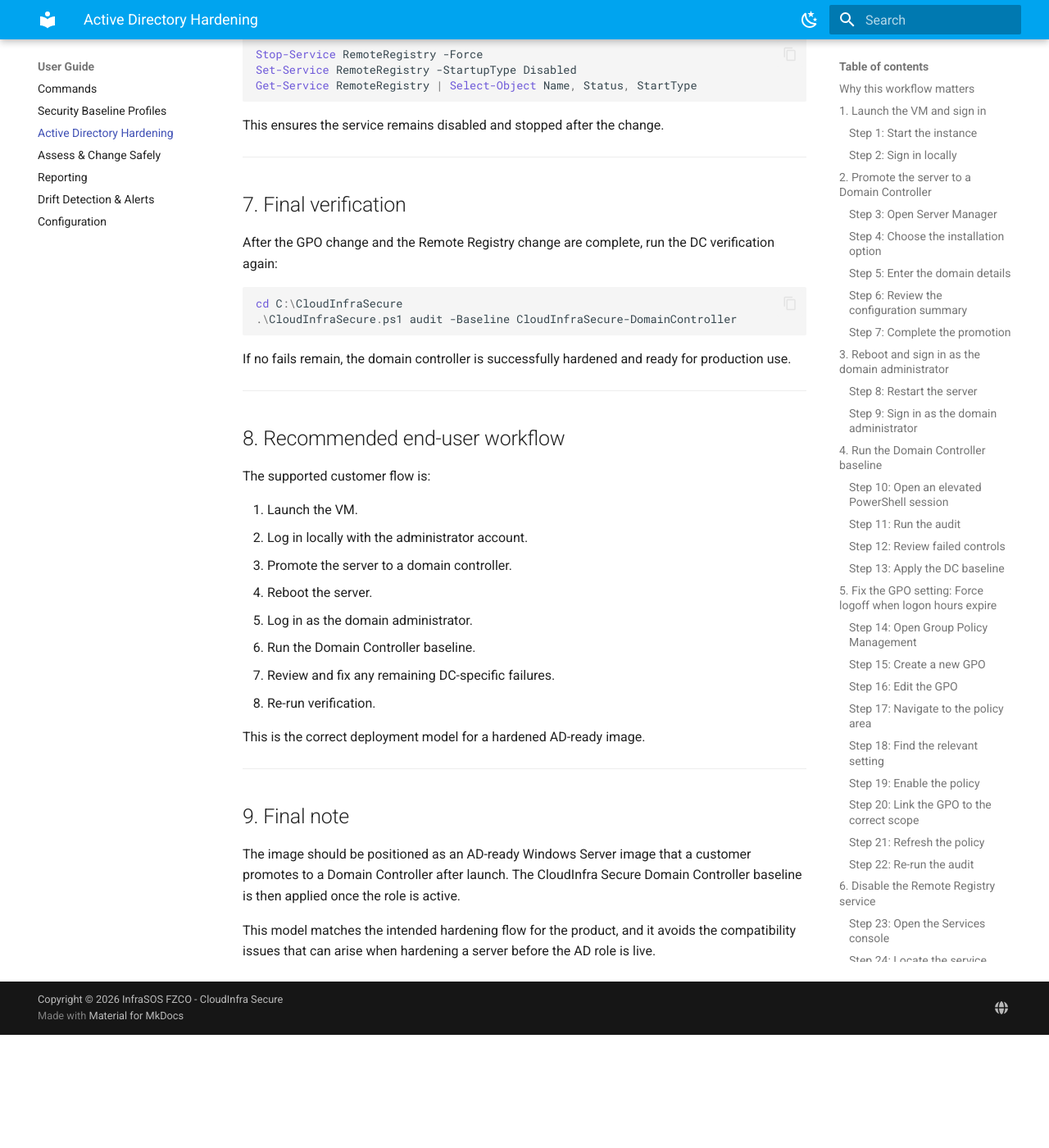
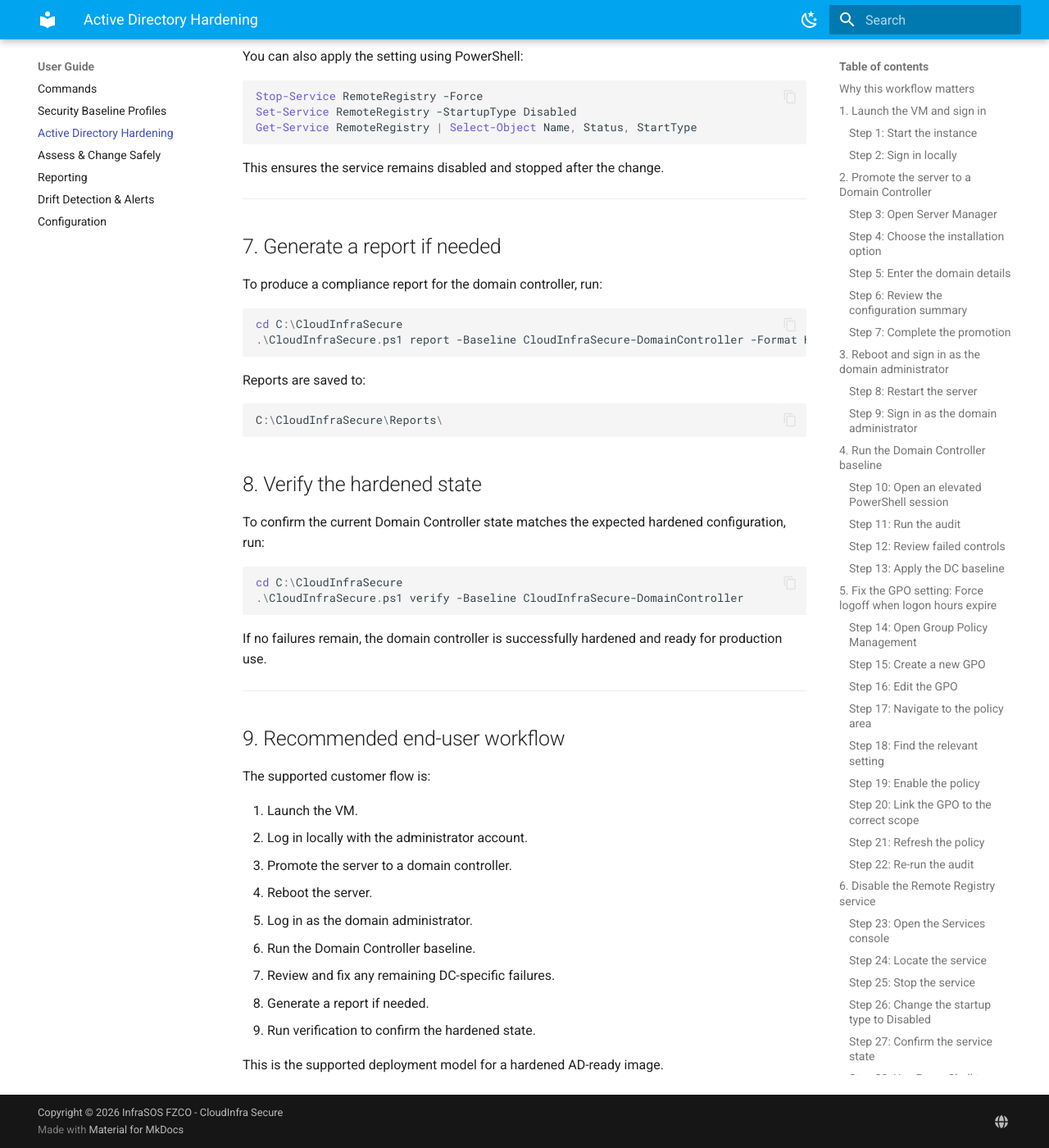
Before and after one commit to CLOUDCIS/CloudInfra-Secure, an MkDocs documentation site: the page built from docs/guide/active-directory-hardening.md, in a window 1280 px wide and 1400 px high, scrolled down 7170 px. Shown: the whole window at 82% size. Built offline with MkDocs 1.6.1 and Material for MkDocs 9.7.7, drawn with Linux system fonts in a browser that asks for light colours; before the commit the page ends 8432 px from its top, so only the background shows below that; some of the changed text lies outside the part shown.

Commit message:
Refine AD hardening guidance for end users

````diff
--- a/docs/guide/active-directory-hardening.md
+++ b/docs/guide/active-directory-hardening.md
@@ -1,8 +1,8 @@
 # Active Directory Hardening
 
-This guide describes the supported workflow for a Windows Server image that is intended to be promoted to a domain controller and then hardened with CloudInfra Secure.
+Use the following steps when deploying this image as a domain controller. The server is shipped as an AD-ready Windows Server image, and the recommended workflow is to promote it to a domain controller first, then apply the CloudInfra Secure Domain Controller baseline.
 
-The recommended deployment model is:
+Follow this sequence:
 
 1. Launch the VM.
 2. Sign in with the local administrator account.
@@ -17,9 +17,9 @@ This sequence is the supported pattern for domain-controller-ready images.
 
 ## Why this workflow matters
 
-The image should be treated as an AD-ready server, not as a fully hardened domain controller before promotion. The server must first complete the AD DS promotion process and become a live domain controller before the CloudInfra Secure Domain Controller baseline is applied.
+This image is intended to be promoted to a domain controller after launch. Do not apply the Domain Controller hardening baseline before the server has completed AD DS promotion and is acting as a live domain controller.
 
-This avoids issues caused by trying to harden a machine before the role is active.
+Applying the baseline before promotion can leave the server in a mismatched state and may cause failed controls.
 
 ---
 
@@ -120,7 +120,7 @@ This verifies the domain controller against the Domain Controller baseline.
 
 ### Step 12: Review failed controls
 
-If the audit reports failures, inspect the reported control IDs and messages. In a live DC, the most common remaining controls are:
+If the audit reports failures, review the control IDs and messages. On a live domain controller, the most common remaining controls are:
 
 - `WIN-ACCT-003` — Force Logoff When Logon Hours Expire
 - `WIN-SVC-001` — Disable Remote Registry Service
@@ -275,20 +275,35 @@ This ensures the service remains disabled and stopped after the change.
 
 ---
 
-## 7. Final verification
+## 7. Generate a report if needed
 
-After the GPO change and the Remote Registry change are complete, run the DC verification again:
+To produce a compliance report for the domain controller, run:
 
 ```powershell
 cd C:\CloudInfraSecure
-.\CloudInfraSecure.ps1 audit -Baseline CloudInfraSecure-DomainController
+.\CloudInfraSecure.ps1 report -Baseline CloudInfraSecure-DomainController -Format HTML
 ```
 
-If no fails remain, the domain controller is successfully hardened and ready for production use.
+Reports are saved to:
+
+```powershell
+C:\CloudInfraSecure\Reports\
+```
+
+## 8. Verify the hardened state
+
+To confirm the current Domain Controller state matches the expected hardened configuration, run:
+
+```powershell
+cd C:\CloudInfraSecure
+.\CloudInfraSecure.ps1 verify -Baseline CloudInfraSecure-DomainController
+```
+
+If no failures remain, the domain controller is successfully hardened and ready for production use.
 
 ---
 
-## 8. Recommended end-user workflow
+## 9. Recommended end-user workflow
 
 The supported customer flow is:
 
@@ -299,14 +314,7 @@ The supported customer flow is:
 5. Log in as the domain administrator.
 6. Run the Domain Controller baseline.
 7. Review and fix any remaining DC-specific failures.
-8. Re-run verification.
+8. Generate a report if needed.
+9. Run verification to confirm the hardened state.
 
-This is the correct deployment model for a hardened AD-ready image.
-
----
-
-## 9. Final note
-
-The image should be positioned as an AD-ready Windows Server image that a customer promotes to a Domain Controller after launch. The CloudInfra Secure Domain Controller baseline is then applied once the role is active.
-
-This model matches the intended hardening flow for the product, and it avoids the compatibility issues that can arise when hardening a server before the AD role is live.
+This is the supported deployment model for a hardened AD-ready image.
````
